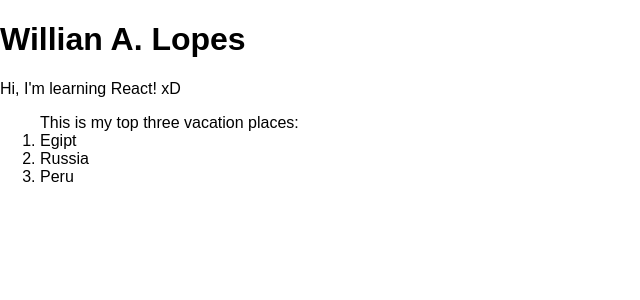
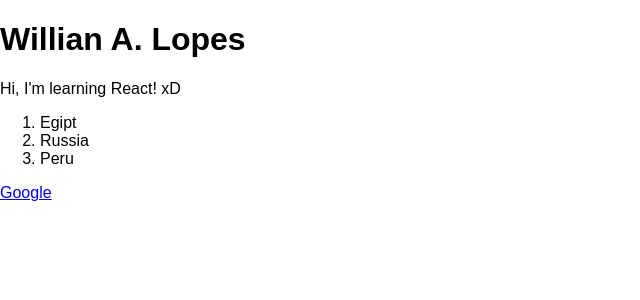
Before and after one commit to walopes/react-play, a React (Create React App) app in the folder project_1/: page / in a window 1280 px wide. Shown: the top 300 px of the page, without its empty margins (0-640 px from the left). Built offline with nearby package versions, Linux system fonts and the light colour scheme.

Commit message:
MyInfo component inserted in an external file and imported to index.js

```diff
--- /dev/null
+++ b/project_1/src/MyInfo.js
@@ -0,0 +1,22 @@
+import React from "react"
+
+
+function MyInfo()
+{
+    return (
+        <div>
+            <h1>Willian A. Lopes</h1>
+            <p>Hi, I'm learning React! xD</p>
+            <ol>
+                {/* This is my top three vacation places: */}
+                <li>Egipt</li>
+                <li>Russia</li>
+                <li>Peru</li>
+            </ol>
+            <a href="http://www.google.com">Google</a>
+        </div>
+    )
+}
+
+
+export default MyInfo;
--- a/project_1/src/index.js
+++ b/project_1/src/index.js
@@ -1,6 +1,7 @@
 import React from 'react';
 import ReactDOM from 'react-dom';
 import App from './App';
+import MyInfo from './MyInfo'
 import './index.css';
 
 function MyApplication()
@@ -14,22 +15,6 @@ function MyApplication()
     )
 }
 
-
-function MyInfo()
-{
-    return (
-        <div>
-            <h1>Willian A. Lopes</h1>
-            <p>Hi, I'm learning React! xD</p>
-            <ol>
-                This is my top three vacation places:
-                <li>Egipt</li>
-                <li>Russia</li>
-                <li>Peru</li>
-            </ol>
-        </div>
-    )
-}
 
 
 
```
